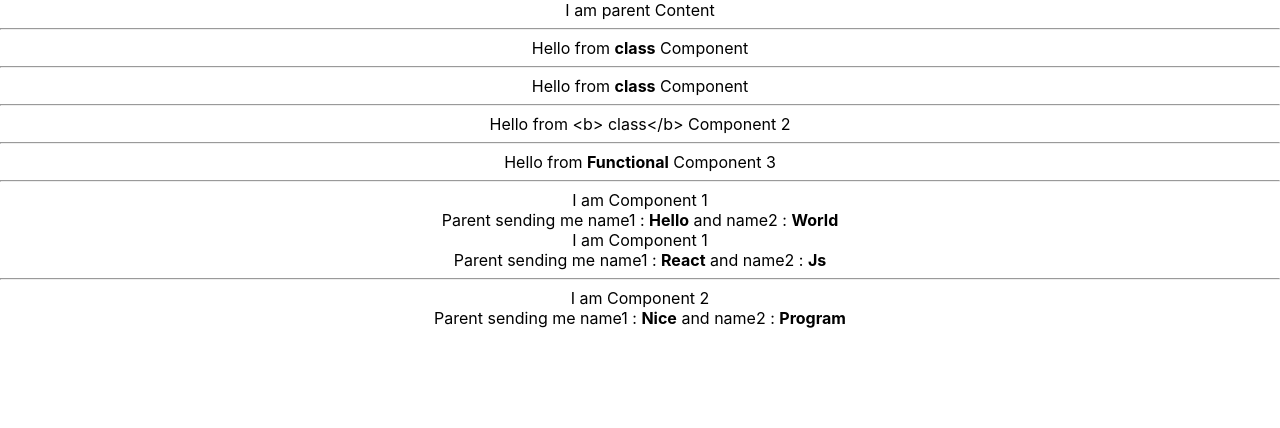
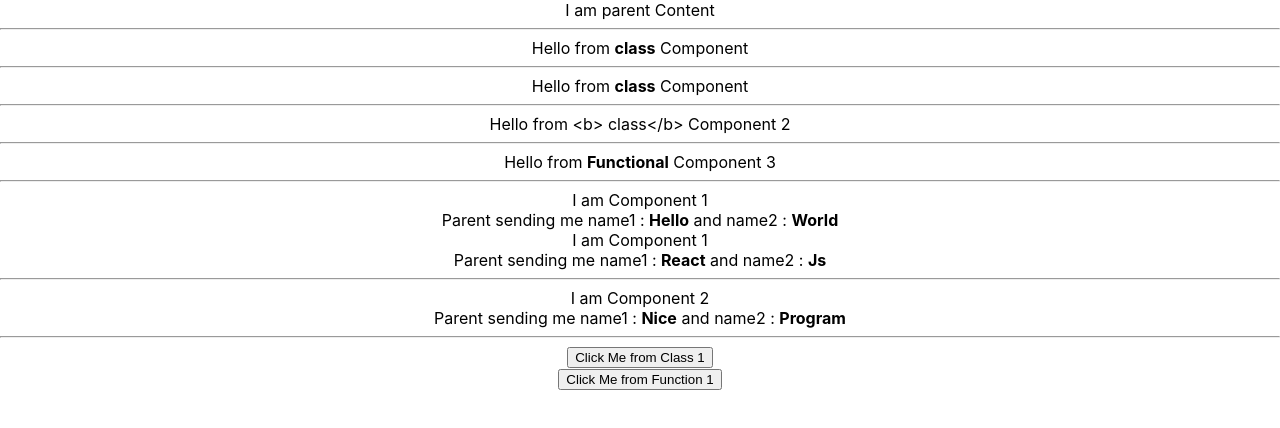
Before and after one commit to gblstudent/reactkb, a React (Create React App) app: page / in a window 1280 px wide. Shown: the top 428 px of the page. Built offline with nearby package versions, Linux system fonts and the light colour scheme.

Commit message:
Part4-End

```diff
--- a/src/App.js
+++ b/src/App.js
@@ -5,6 +5,8 @@ import MyFunctionalComponent from './components/MyFunctionalComponent';
 import MyFunctionalComponent2 from './components/MyFunctionalComponent2';
 import MyFunctionalComponent3 from './components/MyFunctionalComponent3';
 import { Component1, Component2 } from './components/MyComponent';
+import MyClass1 from './components/MyClass1';
+import MyFunction1 from './components/MyFunction1';
 
 function App() {
   return (
@@ -23,6 +25,9 @@ function App() {
       <Component1 name1={'React'} name2={'Js'} />
       <hr/>
       <Component2 name1={'Nice'} name2={'Program'} />
+      <hr/>
+      <MyClass1/>
+      <MyFunction1/>
     </div>
   );
 }
--- /dev/null
+++ b/src/components/MyClass1.js
@@ -0,0 +1,15 @@
+import React from "react";
+class MyClass1 extends React.Component{
+    clickhandler(){
+        alert('Alert from class component button')
+    }
+    render(){
+        return(
+            <div>
+                <button onClick={this.clickhandler}>Click Me from Class 1</button>
+            </div>
+        );
+    }
+}
+
+export default MyClass1;
--- /dev/null
+++ b/src/components/MyFunction1.js
@@ -0,0 +1,11 @@
+function MyFunction1(){
+    function clickhandler(){
+        alert('Alert from Function button')
+    }
+    return(
+        <div>
+            <button onClick={clickhandler}>Click Me from Function 1</button>
+        </div>
+    );
+}
+export default MyFunction1;
```
Also changed, not shown: 1 other file (tests, documents, lock files or other folders).
